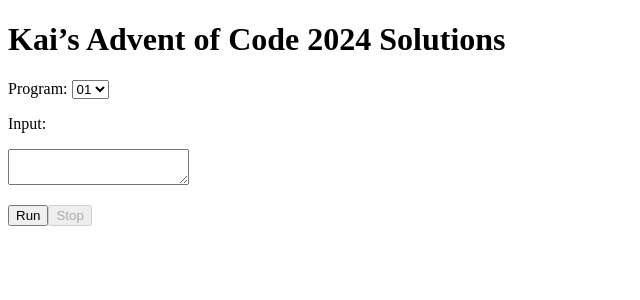
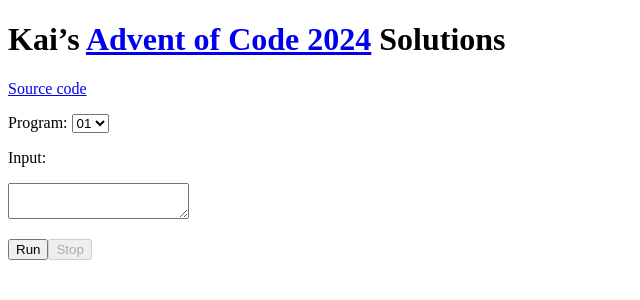
Before and after one commit to Quantaly/aoc-2024, a React (Vite) app in the folder web-runner/: page / in a window 1280 px wide. Shown: the top 300 px of the page, without its empty margins (0-640 px from the left). Built offline with nearby package versions, Linux system fonts and the light colour scheme.

Commit message:
Add links

```diff
--- a/web-runner/src/App.tsx
+++ b/web-runner/src/App.tsx
@@ -56,7 +56,13 @@
 
   return (
     <>
-      <h1>Kai&rsquo;s Advent of Code 2024 Solutions</h1>
+      <h1>
+        Kai’s <a href="https://adventofcode.com/2024">Advent of Code 2024</a>{" "}
+        Solutions
+      </h1>
+      <p>
+        <a href="https://github.com/Quantaly/aoc-2024">Source code</a>
+      </p>
       <p>
         <label>
           Program:{" "}
```
